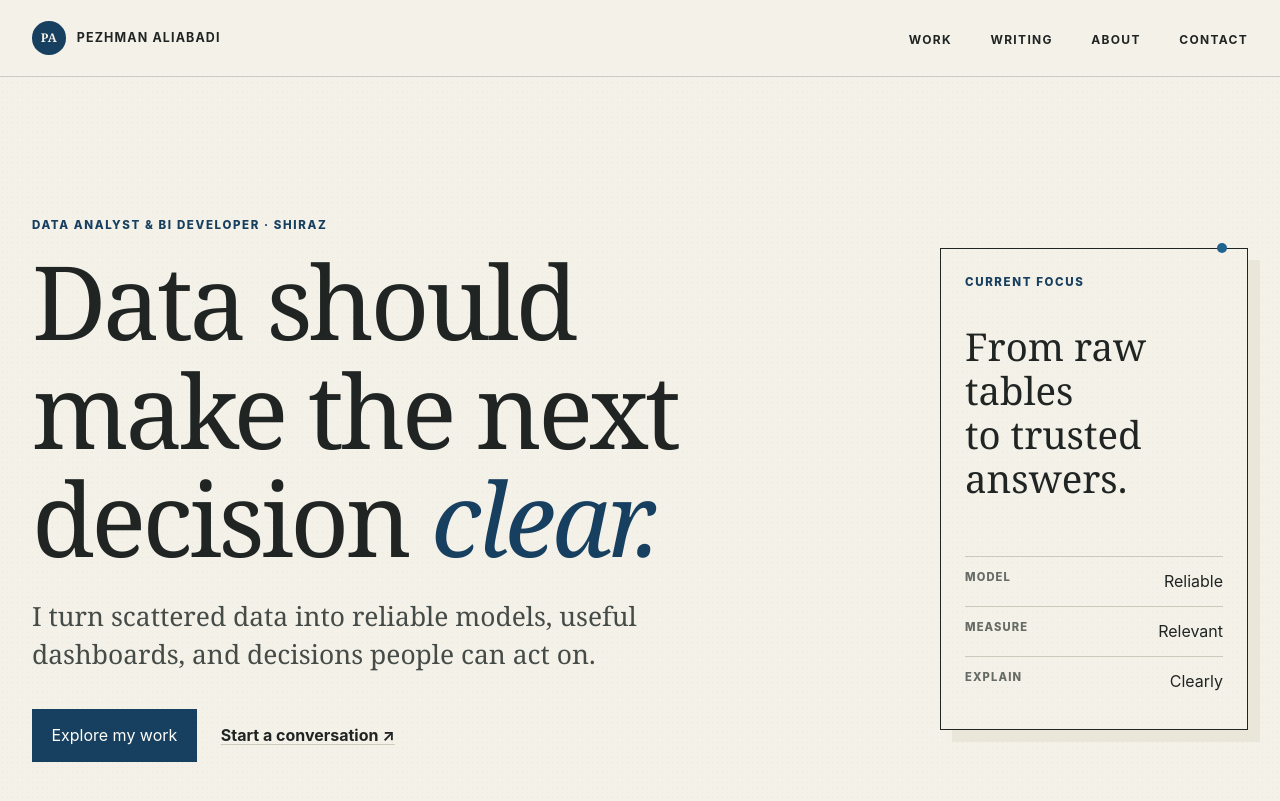
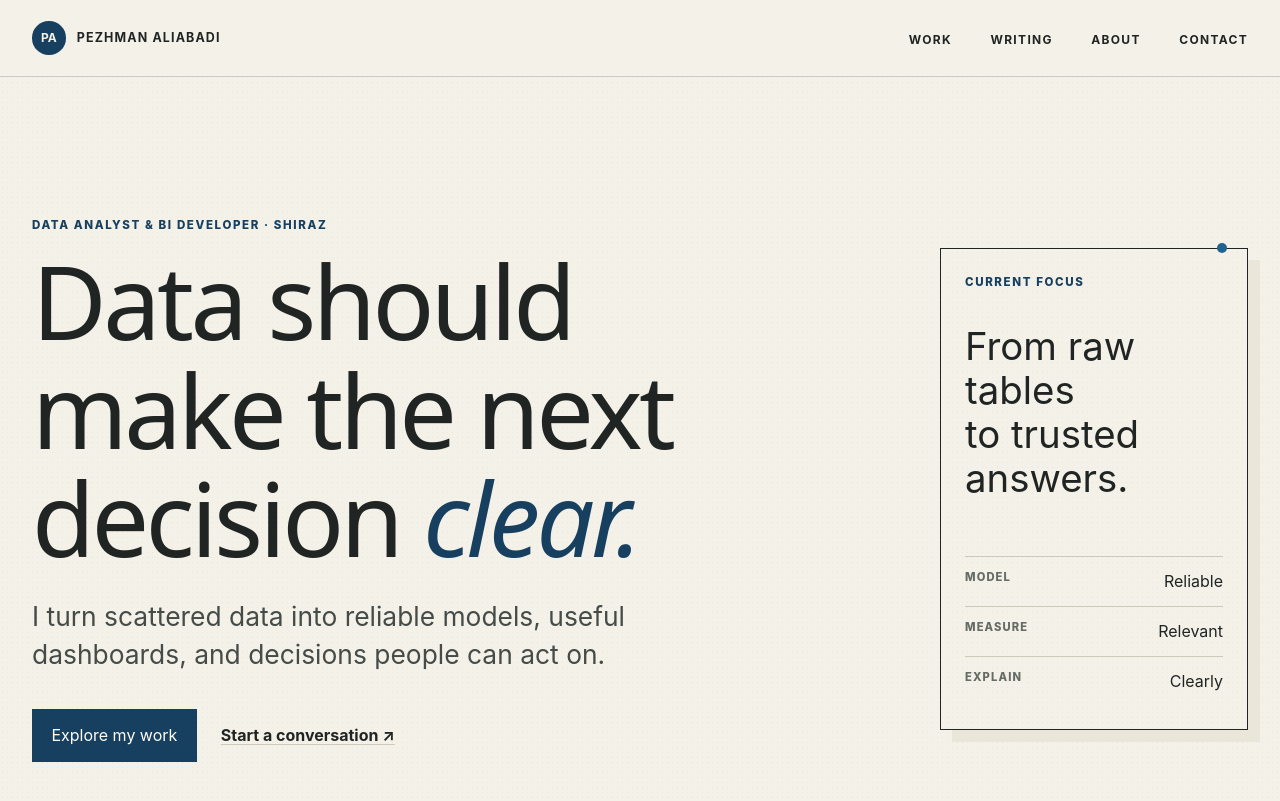
Before and after one commit to Pejhan/Pejhan, a Jekyll site: the page built from index.html, in a window 1280 px wide and 900 px high. Shown: the top 801 px of the window. Built offline with Jekyll 4.4.1, drawn with Linux system fonts in a browser that asks for light colours; some web fonts are replaced.

Commit message:
Typeface + Readme

```diff
--- a/_config.yml
+++ b/_config.yml
@@ -1,6 +1,6 @@
-title: "Your Name — Data & BI"
+title: "Pezhman Aliabadi — Data Analyst & BI Developer"
 description: "Data analyst and BI developer turning complex data into clear decisions."
-url: "https://pejhan.github.io"
+url: "https://pejhan.ir"
 baseurl: ""
 lang: en
 timezone: UTC
--- a/_layouts/default.html
+++ b/_layouts/default.html
@@ -21,6 +21,9 @@
 
     <link rel="icon" href="{{ '/assets/favicon.svg' | relative_url }}" type="image/svg+xml">
     <link rel="alternate" type="application/rss+xml" title="{{ site.title | escape }}" href="{{ '/feed.xml' | relative_url }}">
+    <link rel="preconnect" href="https://api.fontshare.com">
+    <link rel="preconnect" href="https://cdn.fontshare.com" crossorigin>
+    <link href="https://api.fontshare.com/v2/css?f[]=switzer@400,500,600,700,800&amp;f[]=plein@400&amp;display=swap" rel="stylesheet">
     <link rel="stylesheet" href="{{ '/assets/css/main.css' | relative_url }}">
   </head>
   <body>
--- a/assets/css/main.css
+++ b/assets/css/main.css
@@ -12,8 +12,8 @@
   --white: #fffdf8;
   --max-width: 76rem;
   --narrow-width: 48rem;
-  --serif: Georgia, "Times New Roman", serif;
-  --sans: Inter, ui-sans-serif, -apple-system, BlinkMacSystemFont, "Segoe UI", sans-serif;
+  --heading-font: "Plein", ui-sans-serif, system-ui, sans-serif;
+  --body-font: "Switzer", ui-sans-serif, -apple-system, BlinkMacSystemFont, "Segoe UI", sans-serif;
 }
 
 *,
@@ -31,7 +31,7 @@ body {
   margin: 0;
   background: var(--paper);
   color: var(--ink);
-  font-family: var(--sans);
+  font-family: var(--body-font);
   font-size: 1rem;
   line-height: 1.65;
   text-rendering: optimizeLegibility;
@@ -79,7 +79,7 @@ p {
 h1,
 h2,
 h3 {
-  font-family: var(--serif);
+  font-family: var(--heading-font);
   font-weight: 400;
   line-height: 1.06;
   letter-spacing: -0.035em;
@@ -184,7 +184,7 @@ em {
   border-radius: 50%;
   background: var(--blue);
   color: var(--paper);
-  font-family: var(--serif);
+  font-family: var(--body-font);
   font-size: 0.75rem;
   letter-spacing: 0;
 }
@@ -228,7 +228,7 @@ em {
 .post-deck {
   max-width: 38rem;
   color: #454b47;
-  font-family: var(--serif);
+  font-family: var(--body-font);
   font-size: clamp(1.25rem, 2.2vw, 1.65rem);
   line-height: 1.45;
 }
@@ -285,7 +285,7 @@ em {
 
 .signal-value {
   margin: 2rem 0 3.5rem;
-  font-family: var(--serif);
+  font-family: var(--body-font);
   font-size: clamp(1.65rem, 3vw, 2.4rem);
   line-height: 1.15;
 }
@@ -336,7 +336,7 @@ em {
 .section-number {
   margin: 0;
   color: var(--blue);
-  font-family: var(--serif);
+  font-family: var(--body-font);
   font-size: 1.25rem;
 }
 
@@ -381,7 +381,7 @@ em {
 .project-question {
   max-width: 46rem;
   margin-block: 1rem 2rem;
-  font-family: var(--serif);
+  font-family: var(--body-font);
   font-size: 1.25rem;
 }
 
@@ -475,7 +475,7 @@ em {
 }
 
 .about-copy {
-  font-family: var(--serif);
+  font-family: var(--body-font);
   font-size: clamp(1.25rem, 2vw, 1.55rem);
 }
 
@@ -519,7 +519,7 @@ em {
 .contact-links a strong {
   align-self: end;
   overflow-wrap: anywhere;
-  font-family: var(--serif);
+  font-family: var(--body-font);
   font-size: 1.1rem;
   font-weight: 400;
   grid-column: 1 / -1;
@@ -590,7 +590,7 @@ em {
 
 .prose {
   padding-block: clamp(3.5rem, 8vw, 6rem);
-  font-family: var(--serif);
+  font-family: var(--body-font);
   font-size: clamp(1.08rem, 2vw, 1.22rem);
 }
 
```
Also changed, not shown: README.md, 1 other file.
